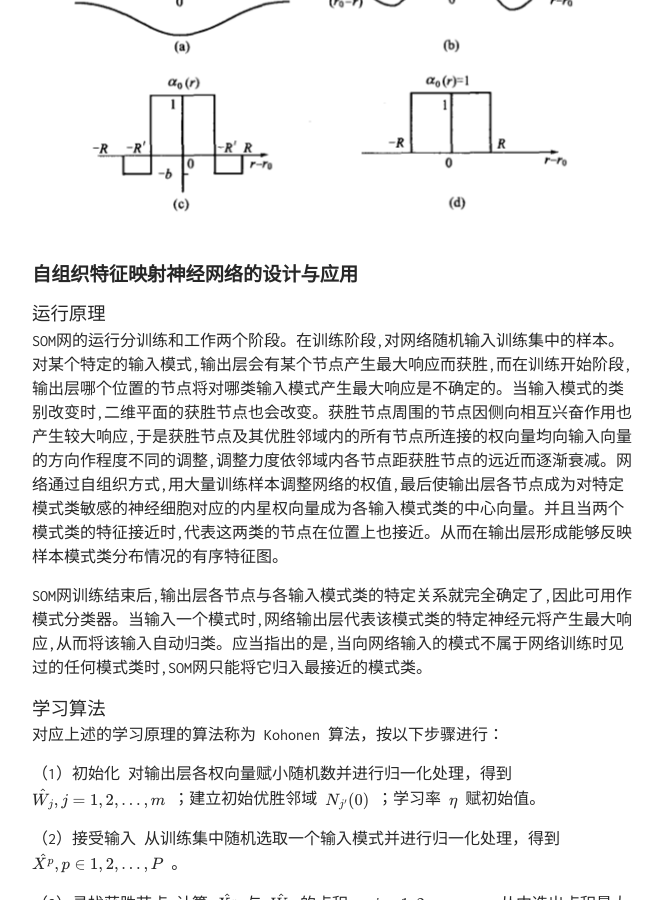
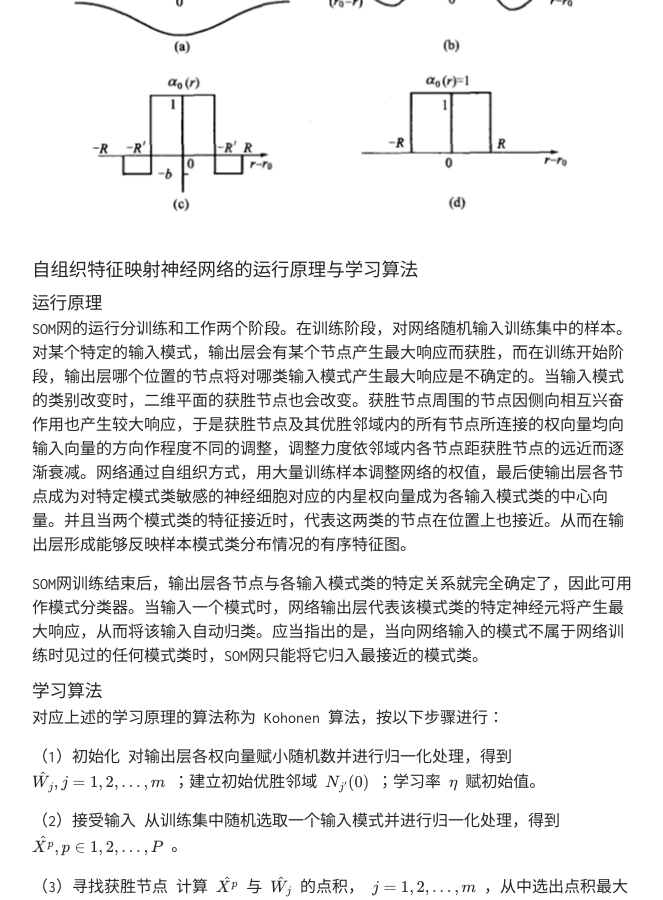
Before and after one commit to TobiahShaw/TobiahShaw.github.io, a Jekyll site: the page built from _posts/2019-10-26-NN-of-Competitive learning.md, in a window 1280 px wide and 900 px high, scrolled down 6971 px. Shown: the whole window, without its empty margins (308-971 px from the left). Built offline with Jekyll 4.4.1, drawn with Linux system fonts in a browser that asks for light colours; our own code applies the rules of GitHub Pages for plain Markdown files; formulas are drawn with MathJax 3.

Commit message:
adjust style；

```diff
--- a/_posts/2019-10-26-NN-of-Competitive learning.md
+++ b/_posts/2019-10-26-NN-of-Competitive learning.md
@@ -148,15 +148,15 @@ SOM网采用的学习算法称为 Kohonen算法，是在胜者为王算法基础
 
 ![图1.8](../assets/img/20191026/1.8.PNG)
 
-## 自组织特征映射神经网络的设计与应用
+### 自组织特征映射神经网络的运行原理与学习算法
 
-### 运行原理
+#### 运行原理
 
-SOM网的运行分训练和工作两个阶段。在训练阶段,对网络随机输入训练集中的样本。对某个特定的输入模式,输出层会有某个节点产生最大响应而获胜,而在训练开始阶段,输出层哪个位置的节点将对哪类输入模式产生最大响应是不确定的。当输入模式的类别改变时,二维平面的获胜节点也会改变。获胜节点周围的节点因侧向相互兴奋作用也产生较大响应,于是获胜节点及其优胜邻域内的所有节点所连接的权向量均向输入向量的方向作程度不同的调整,调整力度依邻域内各节点距获胜节点的远近而逐渐衰减。网络通过自组织方式,用大量训练样本调整网络的权值,最后使输出层各节点成为对特定模式类敏感的神经细胞对应的内星权向量成为各输入模式类的中心向量。并且当两个模式类的特征接近时,代表这两类的节点在位置上也接近。从而在输出层形成能够反映样本模式类分布情况的有序特征图。
+SOM网的运行分训练和工作两个阶段。在训练阶段，对网络随机输入训练集中的样本。对某个特定的输入模式，输出层会有某个节点产生最大响应而获胜，而在训练开始阶段，输出层哪个位置的节点将对哪类输入模式产生最大响应是不确定的。当输入模式的类别改变时，二维平面的获胜节点也会改变。获胜节点周围的节点因侧向相互兴奋作用也产生较大响应，于是获胜节点及其优胜邻域内的所有节点所连接的权向量均向输入向量的方向作程度不同的调整，调整力度依邻域内各节点距获胜节点的远近而逐渐衰减。网络通过自组织方式，用大量训练样本调整网络的权值，最后使输出层各节点成为对特定模式类敏感的神经细胞对应的内星权向量成为各输入模式类的中心向量。并且当两个模式类的特征接近时，代表这两类的节点在位置上也接近。从而在输出层形成能够反映样本模式类分布情况的有序特征图。
 
-SOM网训练结束后,输出层各节点与各输入模式类的特定关系就完全确定了,因此可用作模式分类器。当输入一个模式时,网络输出层代表该模式类的特定神经元将产生最大响应,从而将该输入自动归类。应当指出的是,当向网络输入的模式不属于网络训练时见过的任何模式类时,SOM网只能将它归入最接近的模式类。
+SOM网训练结束后，输出层各节点与各输入模式类的特定关系就完全确定了，因此可用作模式分类器。当输入一个模式时，网络输出层代表该模式类的特定神经元将产生最大响应，从而将该输入自动归类。应当指出的是，当向网络输入的模式不属于网络训练时见过的任何模式类时，SOM网只能将它归入最接近的模式类。
 
-### 学习算法
+#### 学习算法
 
 对应上述的学习原理的算法称为 Kohonen 算法，按以下步骤进行：
 
@@ -184,7 +184,7 @@ $$ \eta(t,N) = \eta(t) e^{-N} $$
 
 （6）检查结束 SOM网的训练不存在类似 BP 网中的输出误差概念，训练合适结束是以学习率是否衰减到0或某个预定的正小数未条件，不满足结束条件则回到步骤（2）。
 
-### 功能分析
+#### 功能分析
 
 （1）SOM网的功能特点之一是保序映射。即能将输入空间的样本模式类有序地映射在输出层上。
 
```
Also changed, not shown: other parts of _posts/2019-10-26-NN-of-Competitive learning.md (+2 -0 lines).
